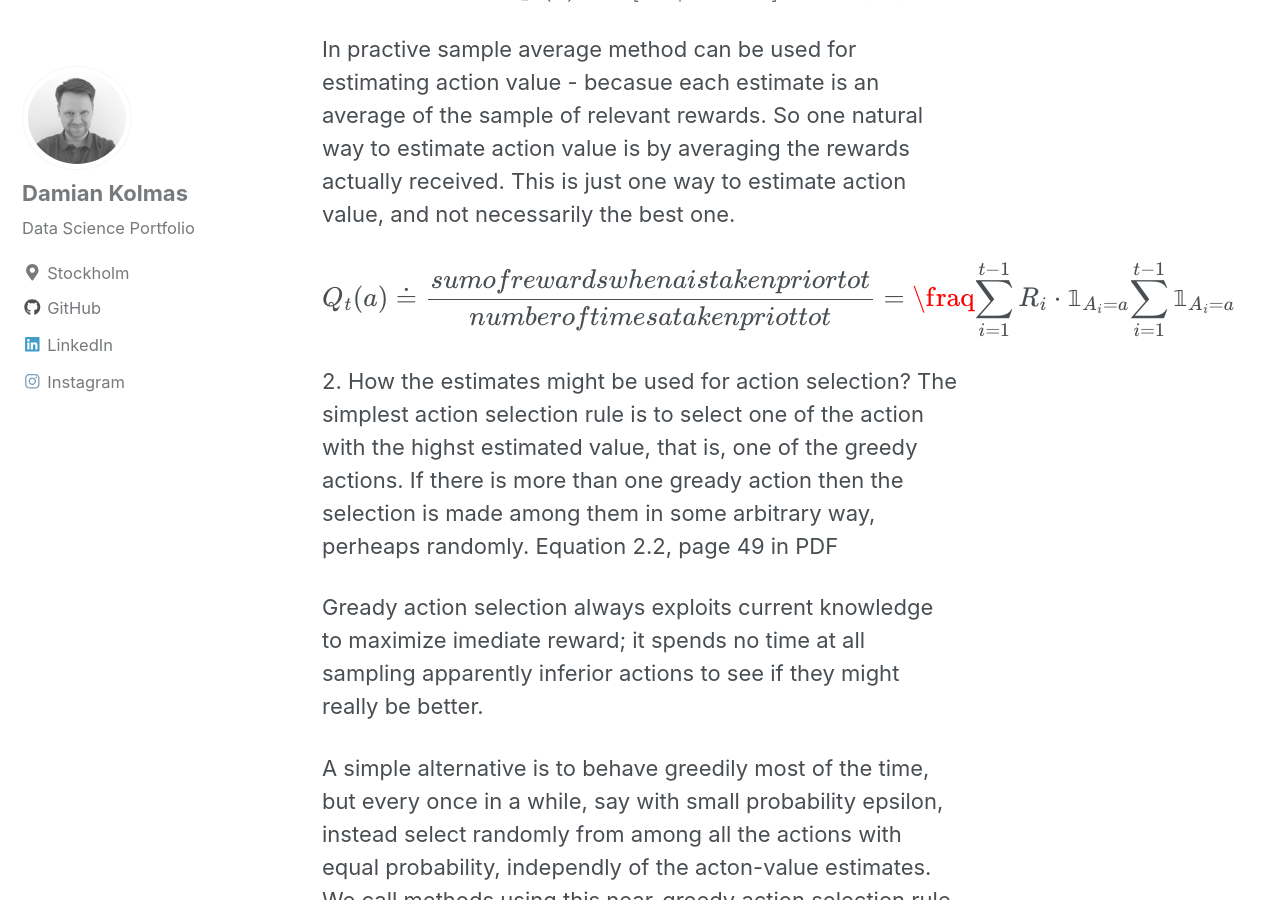
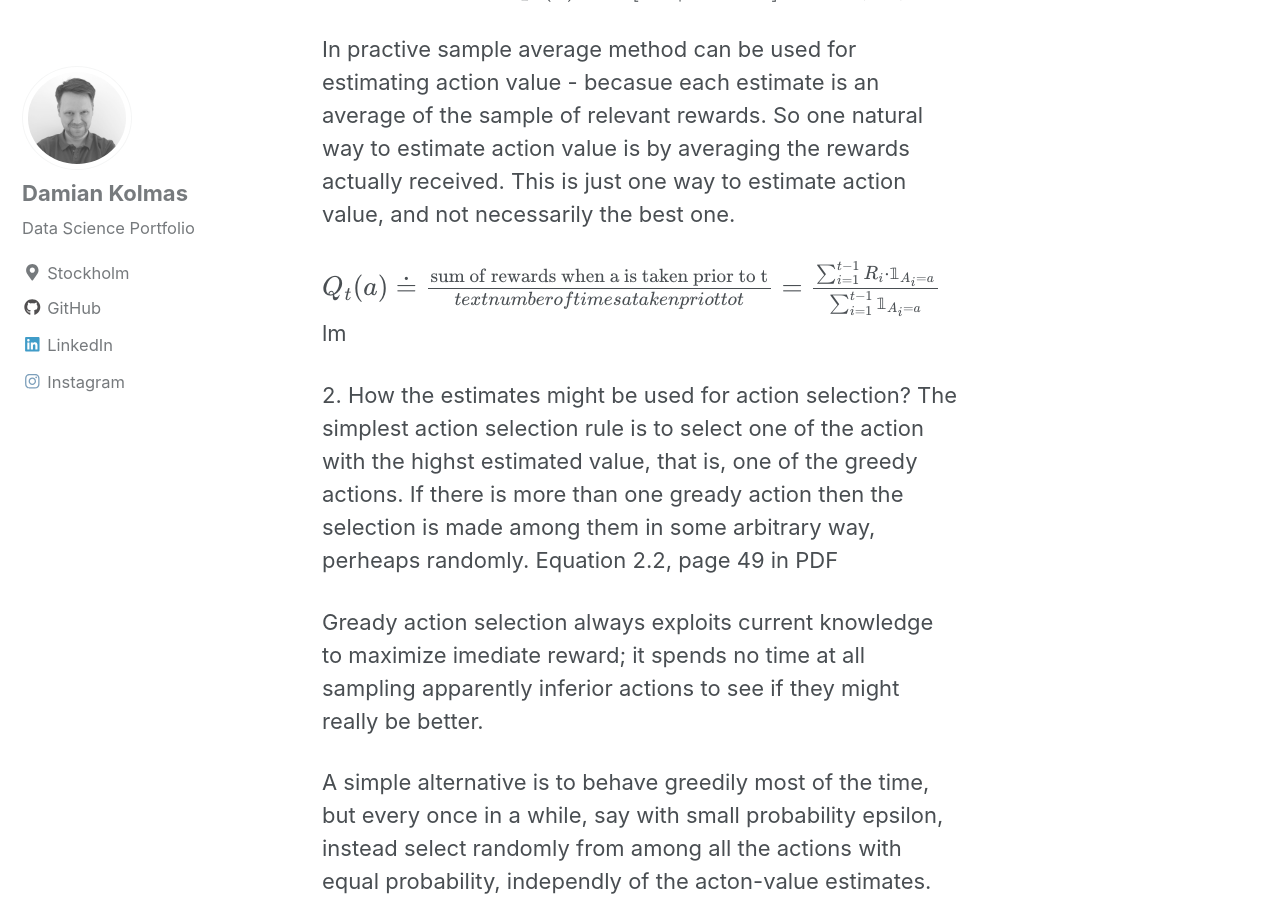
Before and after one commit to DKolmas/DKolmas.github.io, a Jekyll site: the page built from _posts/2019-08-09-Action-value-method.md, in a window 1280 px wide and 900 px high, scrolled down 1357 px. Built offline with Jekyll 4.4.1, drawn with Linux system fonts in a browser that asks for light colours; cached includes are drawn as plain includes; formulas are drawn with MathJax 3.

Commit message:
action-value post changes

```diff
--- a/_posts/2019-08-09-Action-value-method.md
+++ b/_posts/2019-08-09-Action-value-method.md
@@ -32,8 +32,8 @@ $$ q_*(a) \doteq \mathbb{E}[R_t \mid A_t = a ] $$   $$ \forall a \in {1,..,k} $$
 
 In practive sample average method can be used for estimating action value - becasue each estimate is an average of the sample of relevant rewards. So one natural way to estimate action value is by averaging the rewards actually received. This is just one way to estimate action value, and not necessarily the best one.
 
-$$ Q_t(a) \doteq \frac{sum of rewards when a is taken prior to t}{number of times a taken priot to t} \\
-   = \fraq{ \sum_{i=1}^{t-1} R_i \cdot \mathbb{1}_{A_i = a} }{ \sum_{i=1}^{t-1} \mathbb{1}_{A_i = a} } $$
+$$ Q_t(a) \doteq \frac{\text{sum of rewards when a is taken prior to t}}{text{number of times a taken priot to t}} \\
+   = \frac{ \sum_{i=1}^{t-1} R_i \cdot \mathbb{1}_{A_i = a} }{ \sum_{i=1}^{t-1} \mathbb{1}_{A_i = a} } $$lm
 
 2.
 How the estimates might be used for action selection?
```
